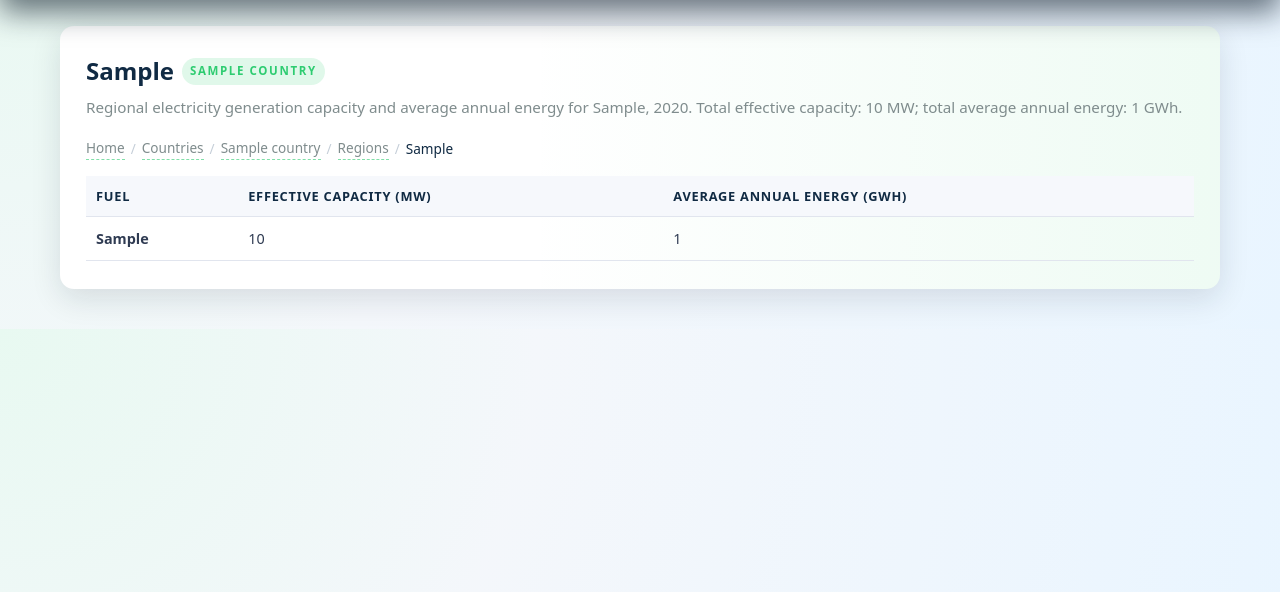
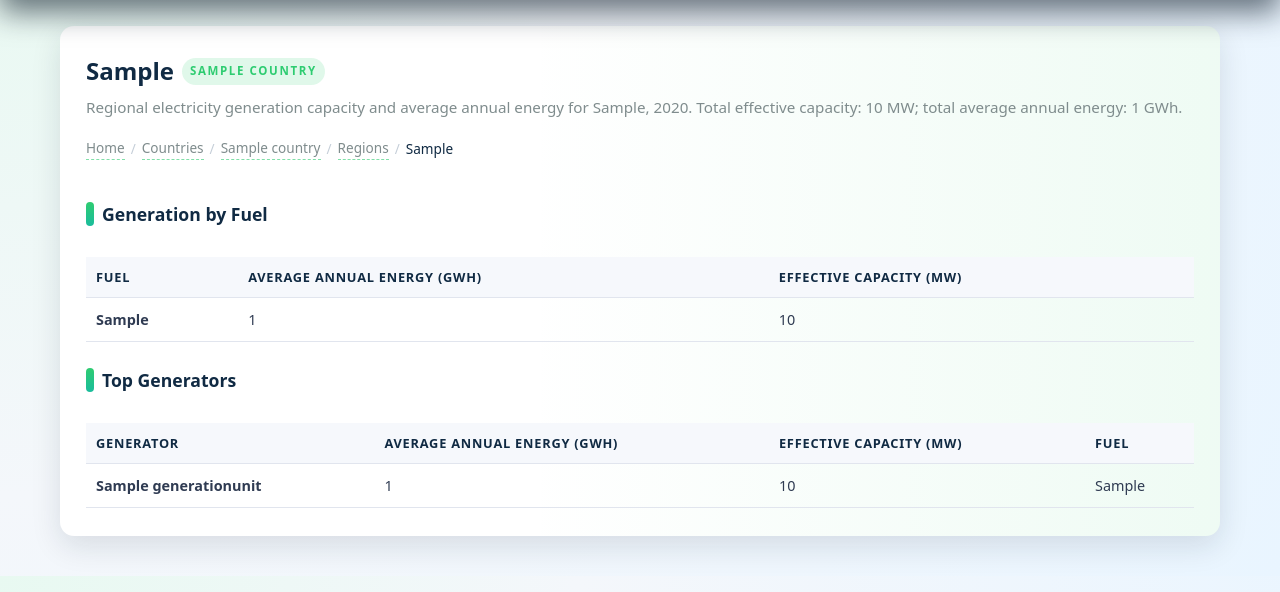
Before and after one commit to jarthorn/energy-stats, a Django app: a page that uses core/templates/core/country_region_detail.html in a window 1280 px wide. Shown: the part 82-674 px from the top of the page. Run offline with Django 5.2, Linux system fonts and the light colour scheme; tables that the repository leaves empty hold one stand-in row (values such as "Sample post").

Commit message:
Polish country detail page

```diff
--- a/core/templates/core/country_region_detail.html
+++ b/core/templates/core/country_region_detail.html
@@ -37,20 +37,21 @@
         <span class="breadcrumbs-current">{{ region|region_display_name:country }}</span>
     </nav>
 
+    <h2 class="section-title">Generation by Fuel</h2>
     <table class="data-table">
         <thead>
             <tr>
                 <th>Fuel</th>
+                <th class="num-col">Average Annual Energy (GWh)</th>
                 <th class="num-col">Effective Capacity (MW)</th>
-                <th class="num-col">Average Annual Energy (GWh)</th>
             </tr>
         </thead>
         <tbody>
             {% for row in fuels %}
             <tr>
                 <td class="primary-col">{{ row.fuel.type }}</td>
+                <td class="num-col">{{ row.average_annual_energy_gwh|floatformat:"0g" }}</td>
                 <td class="num-col">{{ row.effective_capacity_mw|floatformat:"0g" }}</td>
-                <td class="num-col">{{ row.average_annual_energy_gwh|floatformat:"0g" }}</td>
             </tr>
             {% empty %}
             <tr>
@@ -59,4 +60,30 @@
             {% endfor %}
         </tbody>
     </table>
+
+    <h2 class="section-title">Top Generators</h2>
+    <table class="data-table">
+        <thead>
+            <tr>
+                <th>Generator</th>
+                <th class="num-col">Average Annual Energy (GWh)</th>
+                <th class="num-col">Effective Capacity (MW)</th>
+                <th>Fuel</th>
+            </tr>
+        </thead>
+        <tbody>
+            {% for unit in top_generators %}
+            <tr>
+                <td class="primary-col">{{ unit.generation_unit_name }}</td>
+                <td class="num-col">{{ unit.unit_average_annual_energy_gwh|floatformat:"0g" }}</td>
+                <td class="num-col">{{ unit.unit_effective_capacity_mw|floatformat:"0g" }}</td>
+                <td>{{ unit.fuel.type }}</td>
+            </tr>
+            {% empty %}
+            <tr>
+                <td colspan="4">No generation units are available for this {{ country|region_term:"region" }}.</td>
+            </tr>
+            {% endfor %}
+        </tbody>
+    </table>
 {% endblock %}
--- a/core/templates/core/country_region_index.html
+++ b/core/templates/core/country_region_index.html
@@ -47,8 +47,8 @@
         <thead>
             <tr>
                 <th>{{ country|region_term:"Region" }}</th>
+                <th class="num-col">Average Annual Energy (GWh)</th>
                 <th class="num-col">Effective Capacity (MW)</th>
-                <th class="num-col">Average Annual Energy (GWh)</th>
                 <th>Top Fuel</th>
             </tr>
         </thead>
@@ -56,8 +56,8 @@
             {% for row in regions %}
             <tr onclick="window.location.href='{% url 'country_region_detail' country.code row.region %}';" style="cursor: pointer;">
                 <td class="primary-col">{{ row.region|region_display_name:country }}</td>
+                <td class="num-col">{{ row.average_annual_energy_gwh|floatformat:"0g" }}</td>
                 <td class="num-col">{{ row.effective_capacity_mw|floatformat:"0g" }}</td>
-                <td class="num-col">{{ row.average_annual_energy_gwh|floatformat:"0g" }}</td>
                 <td>
                     {% if row.top_fuel %}
                     {{ row.top_fuel.type }}
--- a/core/views.py
+++ b/core/views.py
@@ -14,6 +14,7 @@ from .models import (
     Fuel,
     FuelMonth,
     FuelYear,
+    GenerationUnit,
     GenerationUnitRegionFuelYear,
     GenerationUnitRegionYear,
     MonthlyGenerationData,
@@ -560,6 +561,11 @@ def country_region_detail(request, code, region):
         .select_related("fuel")
         .order_by("-average_annual_energy_gwh", "fuel__type")
     )
+    top_generators = list(
+        GenerationUnit.objects.filter(country=country, region=region, year=year)
+        .select_related("fuel")
+        .order_by("-unit_average_annual_energy_gwh", "generation_unit_name")[:10]
+    )
 
     return render(
         request,
@@ -570,6 +576,7 @@ def country_region_detail(request, code, region):
             "year": year,
             "region_year": region_year,
             "fuels": fuels,
+            "top_generators": top_generators,
         },
     )
 
```
Also changed, not shown: core/tests/test_country_regions_index.py (+21 -1 lines).
